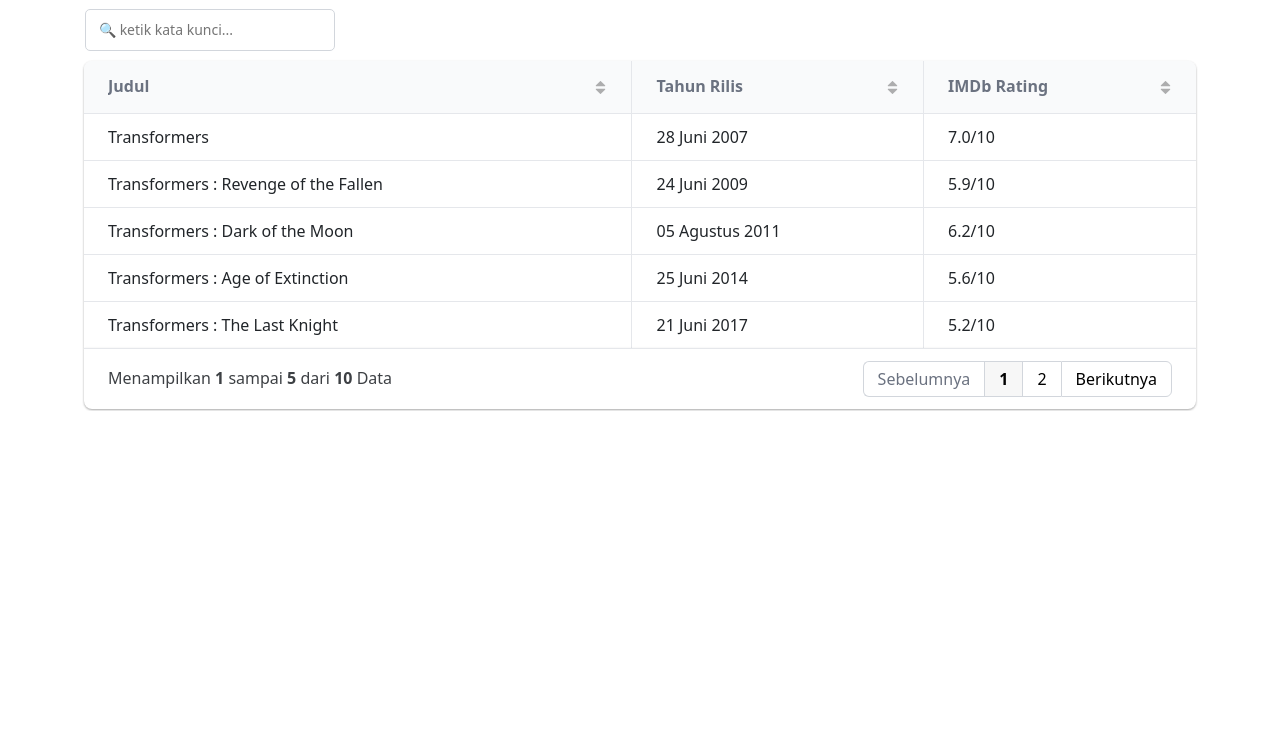
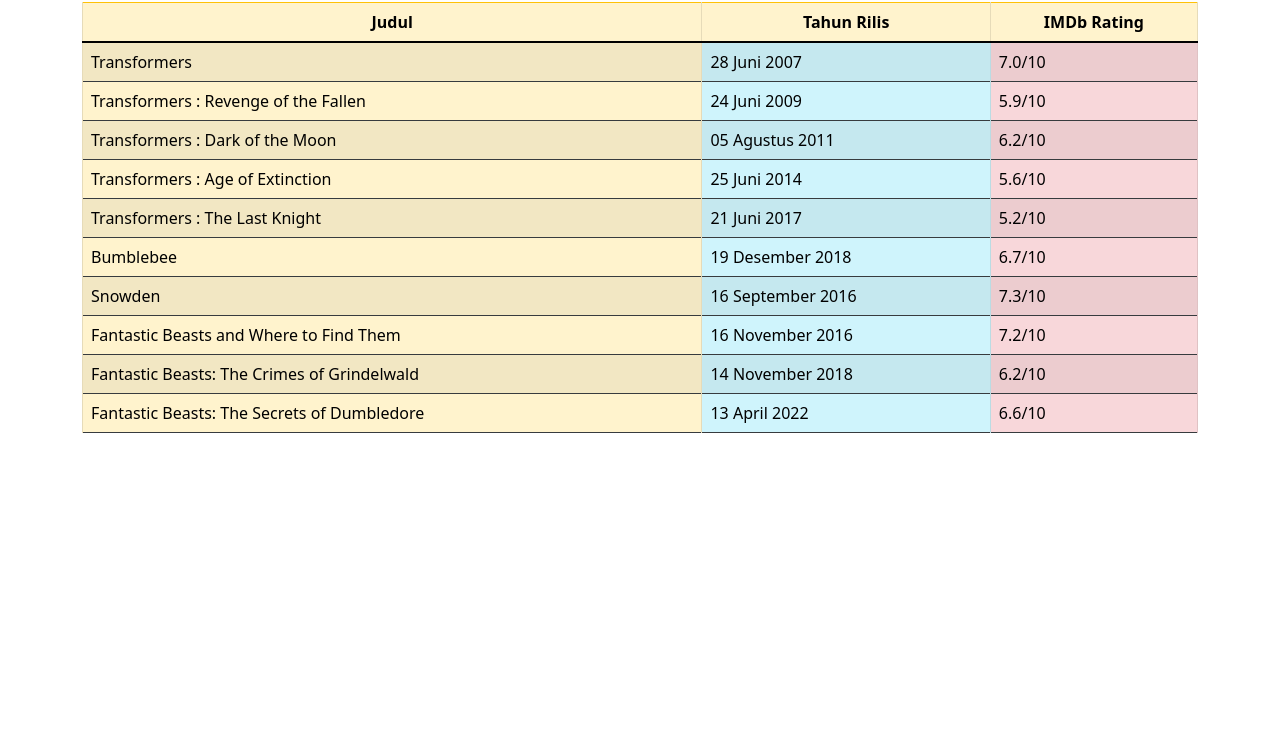
Before and after one commit to Sweta9Belas/tugasOOP, a plain HTML site: page mini_library.html in a window 1280 px wide. Shown: the part 54-800 px from the top of the page. Drawn offline with nearby package versions, Linux system fonts and the light colour scheme.

Commit message:
update mini library.js

```diff
--- a/mini_library.html
+++ b/mini_library.html
@@ -4,10 +4,6 @@
     <!-- Required meta tags -->
     <meta charset="utf-8" />
     <meta name="viewport" content="width=device-width, initial-scale=1" />
-
-    <!-- Link unpkg grid.js -->
-    <script src="https://unpkg.com/gridjs/dist/gridjs.production.min.js"></script>
-    <link href="https://unpkg.com/gridjs/dist/theme/mermaid.min.css" rel="stylesheet" />
 
     <link rel="stylesheet" type="text/css" href="style.css" />
     <!-- Bootstrap CSS -->
@@ -17,13 +13,13 @@
   </head>
   <body>
     <div class="container">
-      <h1>Mini Library Film Favorit</h1>
+      <h1 class="text-center">Mini Library Film Favorit</h1>
       <div id="basecamp"></div>
     </div>
 
     <!-- Option 1: Bootstrap Bundle with Popper -->
     <script src="https://cdn.jsdelivr.net/npm/bootstrap@5.1.3/dist/js/bootstrap.bundle.min.js" integrity="sha384-ka7Sk0Gln4gmtz2MlQnikT1wXgYsOg+OMhuP+IlRH9sENBO0LRn5q+8nbTov4+1p" crossorigin="anonymous"></script>
 
-    <script src="mini_library.js" type="module"></script>
+    <script src="mini_library.js"></script>
   </body>
 </html>
--- a/mini_library.js
+++ b/mini_library.js
@@ -1,22 +1,42 @@
-new gridjs.Grid({
-  search: true,
-  sort: true,
-  pagination: {
-    limit: 5,
-  },
-  language: {
-    search: {
-      placeholder: "🔍 ketik kata kunci...",
-    },
-    pagination: {
-      previous: "Sebelumnya",
-      next: "Berikutnya",
-      showing: "Menampilkan",
-      to: "sampai",
-      of: "dari",
-      results: "Data",
-    },
-  },
+class Table {
+  constructor(init) {
+    this.init = init;
+  }
+
+  createHeader(data) {
+    let open = "<thead><tr>";
+    let close = "</tr></thead>";
+    data.forEach((d) => {
+      open += `<th class='table-warning text-center'>${d}</th>`;
+    });
+
+    return open + close;
+  }
+
+  createBody(data) {
+    let open = "<tbody>";
+    let close = "</tbody>";
+
+    data.forEach((d) => {
+      open += `
+        <tr class='table-dark' >
+          <td class='table-warning'>${d[0]}</td>
+          <td class='table-info'>${d[1]}</td>
+          <td class='table-danger'>${d[2]}</td>
+        </tr>
+      `;
+    });
+
+    return open + close;
+  }
+
+  render(element) {
+    let table = "<table class='table table-bordered border-warning table-light table-striped table-hover' style=''>" + this.createHeader(this.init.columns) + this.createBody(this.init.data) + "</table>";
+    element.innerHTML = table;
+  }
+}
+
+const table = new Table({
   columns: ["Judul", "Tahun Rilis", "IMDb Rating"],
   data: [
     ["Transformers", "28 Juni 2007", "7.0/10"],
@@ -30,4 +50,6 @@ new gridjs.Grid({
     ["Fantastic Beasts: The Crimes of Grindelwald", "14 November 2018", "6.2/10"],
     ["Fantastic Beasts: The Secrets of Dumbledore", "13 April 2022", "6.6/10"],
   ],
-}).render(document.getElementById("basecamp"));
+});
+const basecamp = document.getElementById("basecamp");
+table.render(basecamp);
```
Also changed, not shown: style.css (+34 -0 lines), table.js (+31 -31 lines).
